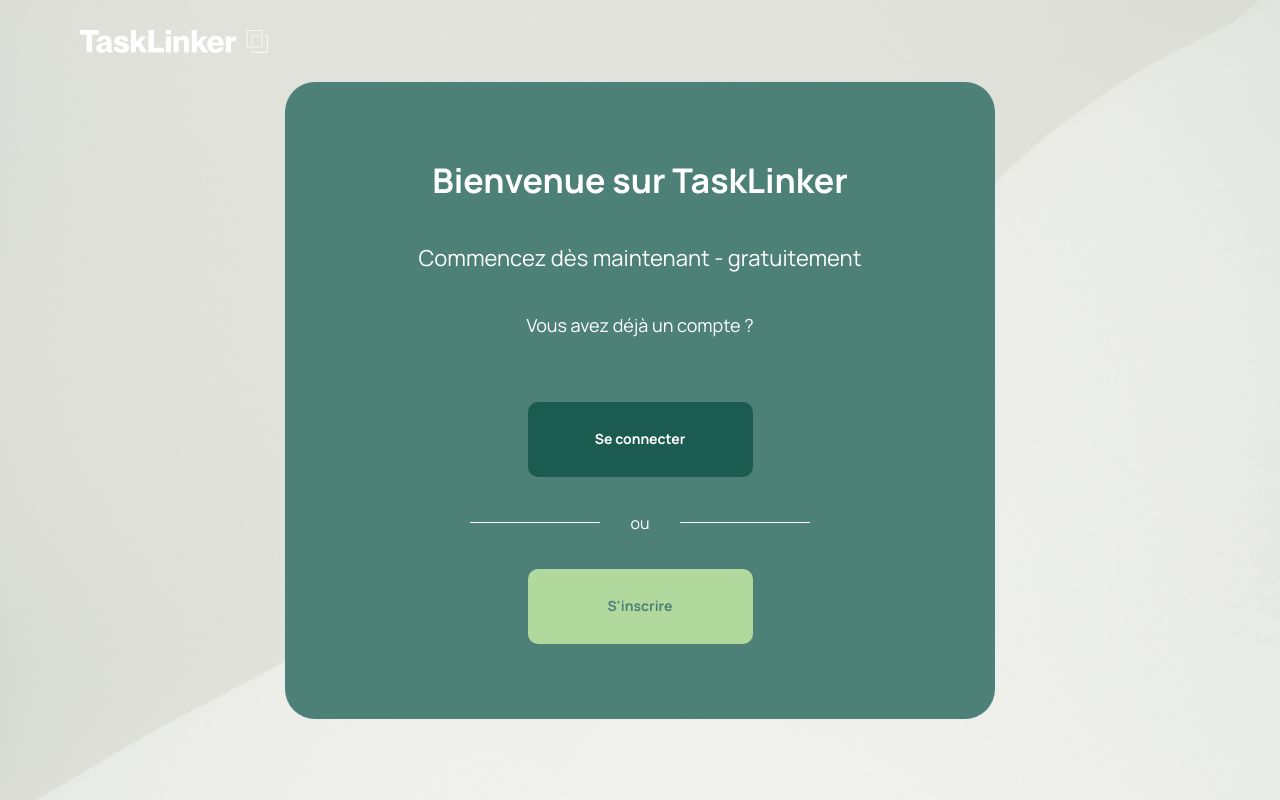
After one commit to gregmelo/P10_TaskLinder_auth, a Symfony app: template templates/auth/bienvenue.html.twig in a window 1280 px wide. The commit adds this page. Run offline with Twig, Linux system fonts and the light colour scheme; the template is opened without the code that fills it, so the values that code supplies are empty; some libraries are stand-ins or nearby versions.

Commit message:
feat: Add ProjetVoter for project access control and create welcome page template
- Implemented ProjetVoter to manage access rights for projects based on user roles.
- Added support for viewing and accessing projects for ROLE_USER and ROLE_ADMIN.
- Created a new welcome page template for user onboarding with login and registration links.

```diff
--- a/public/css/style.css
+++ b/public/css/style.css
@@ -24,7 +24,7 @@ nav {
     width: 300px;
     flex-grow: 0;
     flex-shrink: 0;
-    background: url('../img/bg-menu.svg') center bottom no-repeat #1C5B50;
+    background: url('/img/bg-menu.svg') center bottom no-repeat #1C5B50;
     padding: 50px 15px;
 }
 
@@ -487,6 +487,123 @@ form .select2-container--default .select2-selection--multiple .select2-selection
     font-size: 16px;
 }
 
+header.logout-header {
+    background: transparent;
+    position: absolute;
+    top: 0;
+    left: 0;
+}
+
+body.logout-page {
+    background: url("/img/bg-logout.png") center center no-repeat;
+    background-size: cover;
+    display: flex;
+    align-items: center;
+    justify-content: center;
+}
+
+div#main-content-logout {
+    background: #4D8077;
+    width: 710px;
+    max-width: 100%;
+    margin: auto;
+    border-radius: 30px;
+    padding-top: 75px;
+    padding-bottom: 75px;
+}
+
+div#main-content-logout form {
+    margin: auto;
+    width: 350px;
+}
+
+div#main-content-logout h1 {
+    font-size: 34px;
+    font-weight: 700;
+    line-height: 46px;
+    text-align: center;
+    color: #ffffff;
+    margin-top: 0;
+}
+
+div#main-content-logout label {
+    color: #ffffff;
+}
+
+a.link-logout {
+    font-size: 14px;
+    font-weight: 400;
+    line-height: 19px;
+    letter-spacing: 0em;
+    text-align: center;
+    display: block;
+    margin-top: 20px;
+    color: #ffffff;
+}
+
+div#main-content-logout p {
+    color: #ffffff;
+    text-align: center;
+    font-size: 18px;
+    margin-top: 40px;
+}
+
+div#main-content-logout .subtitle {
+    font-size: 22px;
+}
+
+a.button.login-button {
+    margin-top: 65px;
+    background: #1C5B50;
+    color: #ffff;
+}
+
+div#main-content-logout .button {
+    width: 225px;
+    margin-left: auto;
+    margin-right: auto;
+    justify-content: center;
+    height: 75px;
+}
+
+.separator {
+    display: flex;
+    align-items: center;
+    color: #fff;
+    width: 400px;
+    margin: 35px auto;
+    justify-content: space-between;
+}
+
+.separator hr {
+    width: 130px;
+    border: none;
+    height: 1px;
+    background: #fff;
+}
+
+div#main-content-logout form .button {
+    width: 100%;
+}
+
+.error-login {
+    text-align: center;
+    color: #E14343;
+    font-weight: 700;
+    font-size: 17px;
+    margin-bottom: 15px;
+}
+
+div#current-user .avatar {
+    border: 1px solid #1C5B50;
+    color: #1C5B50;
+    text-decoration: none;
+    margin-left: auto;
+    background: #fff;
+    font-size: 18px;
+    font-weight: 700;
+}
+
 @media (max-width: 992px) {
     nav {
         width: 150px;
--- a/templates/auth/base-logout.html.twig
+++ b/templates/auth/base-logout.html.twig
@@ -1,4 +1,4 @@
-{# templates/base-logout.html.twig #}
+{# templates/auth/base-logout.html.twig #}
 <!DOCTYPE html>
 <html lang="fr">
 
@@ -16,21 +16,24 @@
     {% block stylesheets %}{% endblock %}
 </head>
 
-<body>
-    <div id="auth-container">
-        <main class="auth-main">
-            {# Affichage des messages flash (Succès/Erreur) #}
-            {% for label, messages in app.flashes %}
-                {% for message in messages %}
-                    <div class="alert alert-{{ label }}">
-                        {{ message }}
-                    </div>
-                {% endfor %}
+<body class="logout-page">
+    <header class="logout-header">
+        <a href="{{ path('app_login') }}">
+            <img src="{{ asset('img/logo.png') }}" alt="Logo TaskLinker" />
+        </a>
+    </header>
+
+    <div id="main-content-logout">
+        {# Affichage des messages flash #}
+        {% for label, messages in app.flashes %}
+            {% for message in messages %}
+                <p class="{% if label == 'danger' %}error-login{% endif %}">
+                    {{ message }}
+                </p>
             {% endfor %}
+        {% endfor %}
 
-            {# Contenu spécifique à chaque page #}
-            {% block body %}{% endblock %}
-        </main>
+        {% block body %}{% endblock %}
     </div>
 
     {% block javascripts %}{% endblock %}
--- /dev/null
+++ b/templates/auth/bienvenue.html.twig
@@ -0,0 +1,15 @@
+{% extends 'auth/base-logout.html.twig' %}
+
+{% block body %}
+
+<h1>Bienvenue sur TaskLinker</h1>
+<p class="subtitle">Commencez dès maintenant - gratuitement</p>
+
+<p>Vous avez déjà un compte ?</p>
+
+<a href="{{ path('app_login') }}" class="button login-button">Se connecter</a>
+<div class="separator"><hr>ou<hr></div>
+<a href="{{ path('app_registration') }}" class="button register-button">S'inscrire</a>
+
+
+{% endblock %}
--- a/templates/base.html.twig
+++ b/templates/base.html.twig
@@ -34,7 +34,7 @@
                         {% if app.user %}
                         <a
                             href="{{ path('app_logout') }}"
-                            class="user-avatar"
+                            class="avatar"
                             title="Se déconnecter"
                         >
                             {{ app.user.prenom | first | upper
```
Also changed, not shown: src/Controller/SecurityController.php (+11 -0 lines), src/Security/Voter/ProjetVoter.php (added, +76 -0 lines), templates/auth/index.html.twig (+5 -8 lines), templates/auth/login.html.twig (+4 -10 lines), public/img/bg-logout.png (added), 1 other file.
